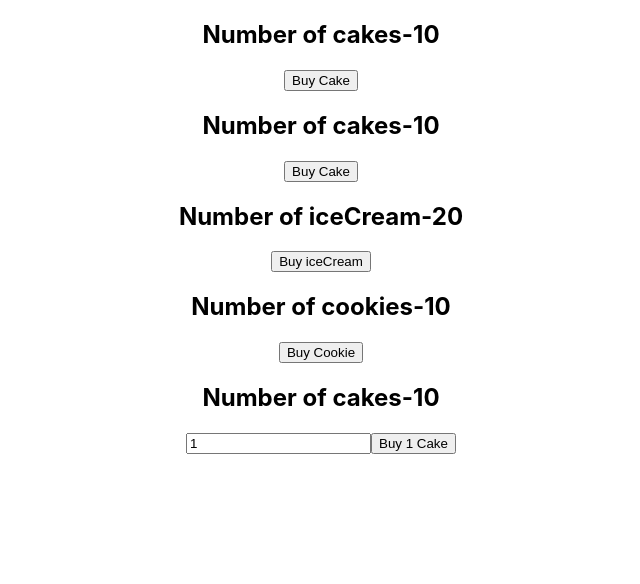
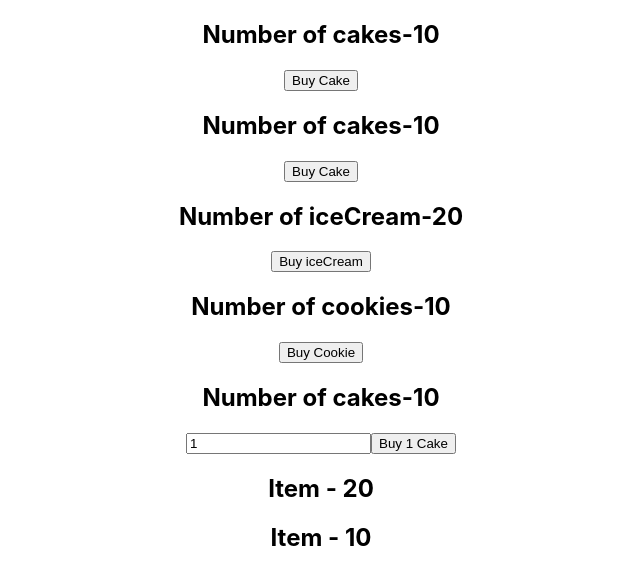
Before and after one commit to SurajUnthinkable83/React-Redux-Demo, a React (Create React App) app: page / in a window 1280 px wide. Shown: the top 584 px of the page, without its empty margins (319-959 px from the left). Built offline with nearby package versions, Linux system fonts and the light colour scheme.

Commit message:
Second paramerer to the mapStateToProps that is ownProps

```diff
--- a/src/App.js
+++ b/src/App.js
@@ -7,6 +7,7 @@
 import ConnectedIceCreamContainer from './components/IceCreamContainer';
 import CookieContainer from './components/CookieContainer';
 import ConnectedNewCakeContainer from './components/NewCakeContainer';
+import ItemContainer from './components/ItemContainer';
 
 function App() {
   return (
@@ -17,6 +18,8 @@
         <ConnectedIceCreamContainer/>
         <CookieContainer/>
         <ConnectedNewCakeContainer/>
+        <ItemContainer/>
+        <ItemContainer cake/>
       </div>
     </Provider>
   );
--- /dev/null
+++ b/src/components/ItemContainer.js
@@ -0,0 +1,18 @@
+import React from 'react'
+import { connect } from 'react-redux'
+
+const ItemContainer = (props) => {
+  return (
+    <div>
+        <h2>Item - {props.item}</h2>
+    </div>
+  )
+}
+const mapStateToProps = (state,ownProps)=>{
+     const itemState=ownProps.cake?state.cake.numOfCakes:state.iceCream.numOfIceCreams
+     return {
+        item:itemState
+     }
+}
+
+export default connect(mapStateToProps)(ItemContainer)
```
